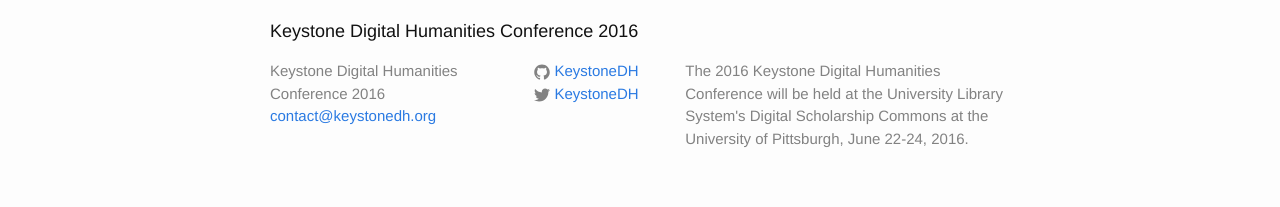
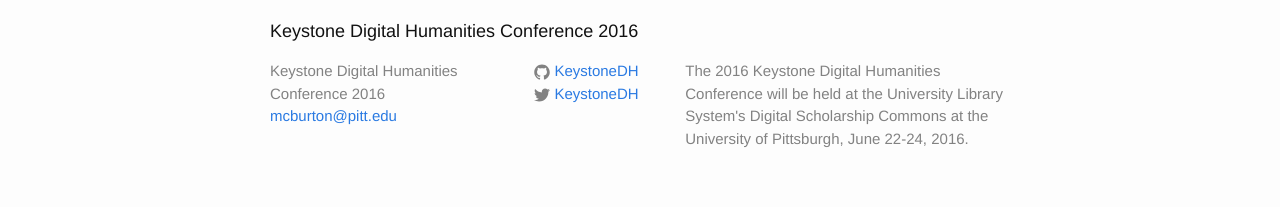
Before and after one commit to KeystoneDH/2016, a Jekyll site: the page built from index.md, in a window 1280 px wide. Shown: the part 1225-1432 px from the top of the page. Built offline with Jekyll 4.4.1, drawn with Linux system fonts in a browser that asks for light colours.

Commit message:
removing fake email address

```diff
--- a/_config.yml
+++ b/_config.yml
@@ -1,6 +1,6 @@
 # Site settings
 title: Keystone Digital Humanities Conference 2016
-email: contact@keystonedh.org
+email: mcburton@pitt.edu
 description: > # this means to ignore newlines until "baseurl:"
   The 2016 Keystone Digital Humanities Conference will be held at the University Library System's Digital Scholarship Commons at the University of Pittsburgh, June 22-24, 2016.
 baseurl: "/2016" # the subpath of your site, e.g. /blog/
```
